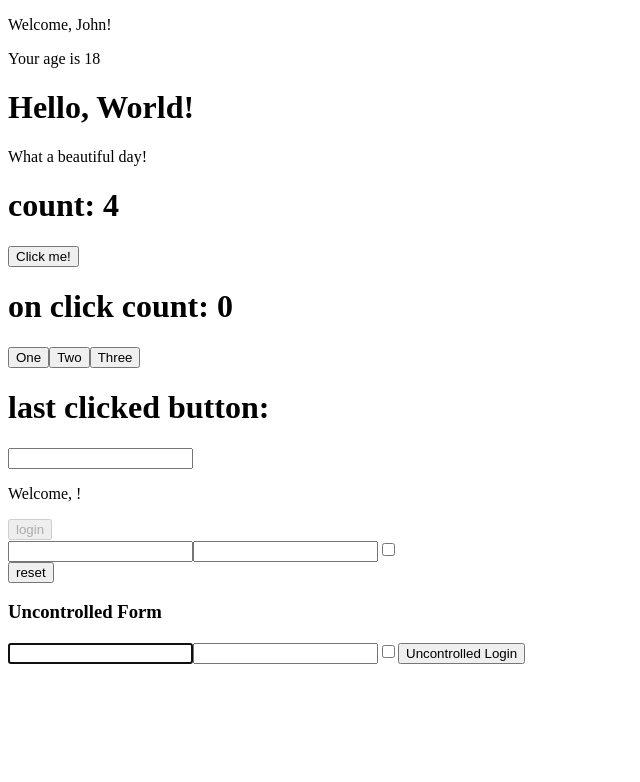
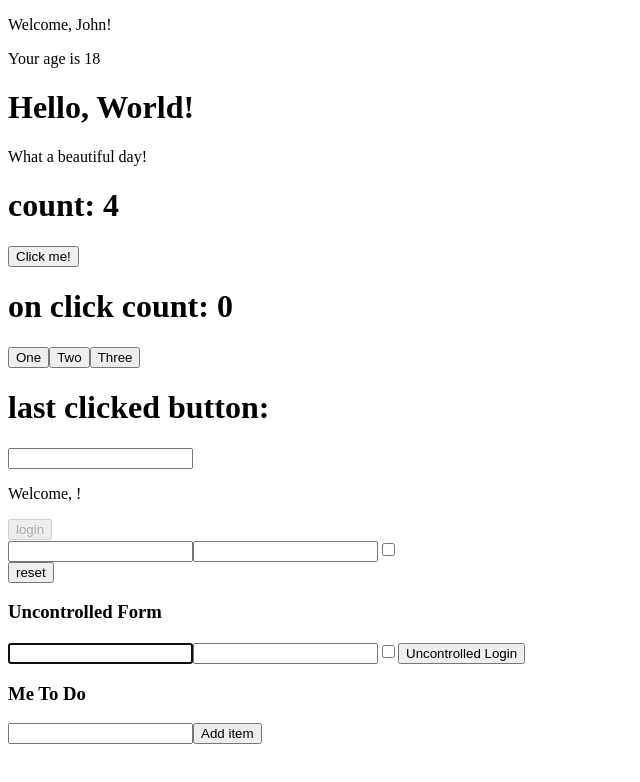
Before and after one commit to MarkupMonkey/react-project, a React (Create React App) app: page / in a window 1280 px wide. Shown: the top 782 px of the page, without its empty margins (0-640 px from the left). Built offline with nearby package versions, Linux system fonts and the light colour scheme.

Commit message:
exercise lists 03 done

```diff
--- a/src/App.js
+++ b/src/App.js
@@ -7,8 +7,7 @@ import InteractiveWelcome from "./InteractiveWelcome";
 import Login from "./Login";
 import { UncontrolledLogin } from "./UncontrolledLogin";
 import Welcome from "./Welcome"
-
-
+import { TodoList } from "./Todolist";
 class Data extends React.Component {
     render() {
         return (
@@ -22,6 +21,7 @@ class Data extends React.Component {
                     <InteractiveWelcome/>
                     <Login/>
                     <UncontrolledLogin/>
+                    <TodoList/>
                 </div>
 
             </>
--- /dev/null
+++ b/src/Todolist.js
@@ -0,0 +1,41 @@
+import React from "react";
+
+export class TodoList extends React.Component {
+
+    state = {
+        todo: []
+
+    };
+
+    saveInput = (event) => {
+        this.setState({ input: event.target.value });
+
+    };
+
+    addNewItem = () => {
+        let { todo, input } = this.state;
+        todo.push(input)
+        this.setState({input: ''});
+        console.log(todo)
+
+    }
+
+    render() {
+        return (
+            <>
+                <h3>Me To Do</h3>
+
+                <div>
+                    <input onChange={this.saveInput} />
+                    <button onClick={this.addNewItem}>Add item </button>
+                </div>
+                <ul>
+                    {this.state.todo.map((item, index) => {
+                        return <li key={index}> {item}</li>
+                    })}
+                </ul>
+            </>
+
+        )
+    }
+}
```
